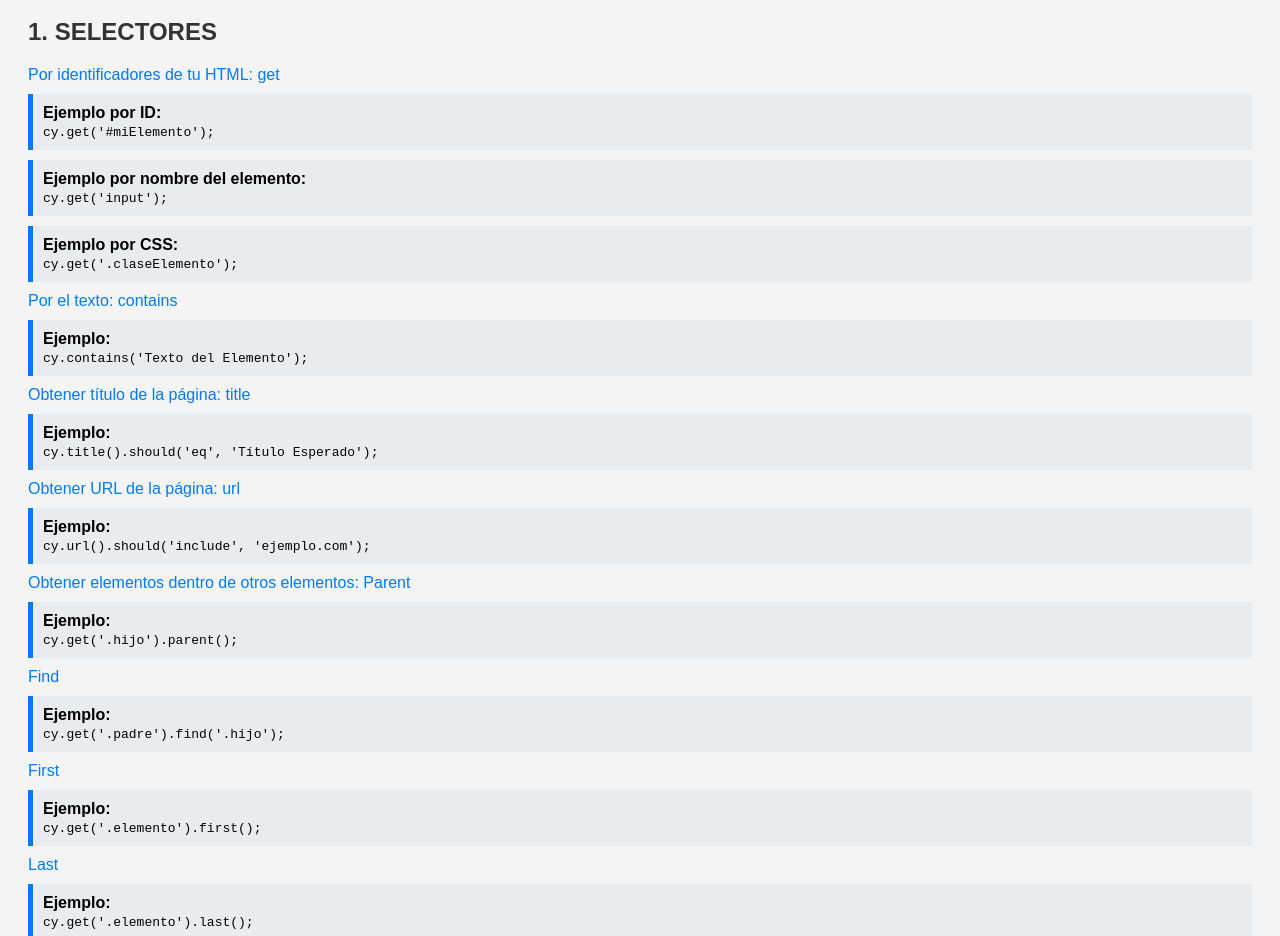
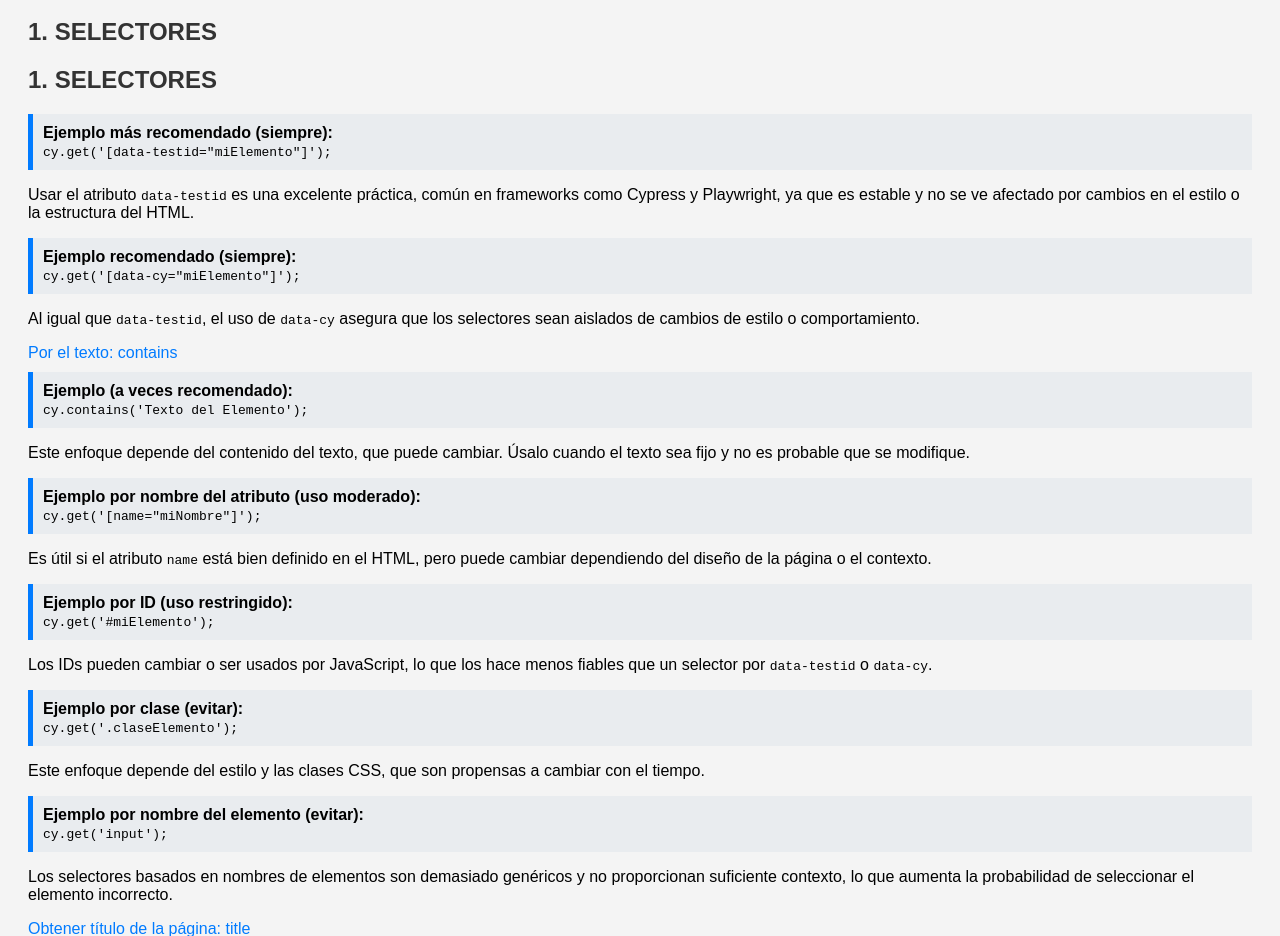
Before and after one commit to Bootcamp-QA/cypress-bqa, a plain HTML site: page index.html in a window 1280 px wide. Shown: the part 440-1376 px from the top of the page. Drawn offline with Linux system fonts and the light colour scheme.

Commit message:
Update index.html

```diff
--- a/index.html
+++ b/index.html
@@ -67,25 +67,59 @@
 
     <div class="category">
         <h2>1. SELECTORES</h2>
-        <a href="https://docs.cypress.io/api/commands/get" target="_blank">Por identificadores de tu HTML: get</a>
+        <div class="category">
+    <h2>1. SELECTORES</h2>
+
+    <!-- Mejor práctica: uso de data-testid -->
     <div class="example">
-            <strong>Ejemplo por ID:</strong><br>
+        <strong>Ejemplo más recomendado (siempre):</strong><br>
+        <code>cy.get('[data-testid="miElemento"]');</code>
+    </div>
+    <p>Usar el atributo <code>data-testid</code> es una excelente práctica, común en frameworks como Cypress y Playwright, ya que es estable y no se ve afectado por cambios en el estilo o la estructura del HTML.</p>
+
+    <!-- También muy recomendado: uso de data-cy -->
+    <div class="example">
+        <strong>Ejemplo recomendado (siempre):</strong><br>
+        <code>cy.get('[data-cy="miElemento"]');</code>
+    </div>
+    <p>Al igual que <code>data-testid</code>, el uso de <code>data-cy</code> asegura que los selectores sean aislados de cambios de estilo o comportamiento.</p>
+
+    <!-- Selectores por texto, dependiendo del caso -->
+    <a href="https://docs.cypress.io/api/commands/contains" target="_blank">Por el texto: contains</a>
+    <div class="example">
+        <strong>Ejemplo (a veces recomendado):</strong><br>
+        <code>cy.contains('Texto del Elemento');</code>
+    </div>
+    <p>Este enfoque depende del contenido del texto, que puede cambiar. Úsalo cuando el texto sea fijo y no es probable que se modifique.</p>
+
+    <!-- Uso moderado: atributos de HTML como 'name' -->
+    <div class="example">
+        <strong>Ejemplo por nombre del atributo (uso moderado):</strong><br>
+        <code>cy.get('[name="miNombre"]');</code>
+    </div>
+    <p>Es útil si el atributo <code>name</code> está bien definido en el HTML, pero puede cambiar dependiendo del diseño de la página o el contexto.</p>
+
+    <!-- Uso restringido: IDs -->
+    <div class="example">
+        <strong>Ejemplo por ID (uso restringido):</strong><br>
         <code>cy.get('#miElemento');</code>
     </div>
+    <p>Los IDs pueden cambiar o ser usados por JavaScript, lo que los hace menos fiables que un selector por <code>data-testid</code> o <code>data-cy</code>.</p>
+
+    <!-- Evitar: selectores por clase o por nombre del elemento -->
     <div class="example">
-            <strong>Ejemplo por nombre del elemento:</strong><br>
+        <strong>Ejemplo por clase (evitar):</strong><br>
+        <code>cy.get('.claseElemento');</code>
+    </div>
+    <p>Este enfoque depende del estilo y las clases CSS, que son propensas a cambiar con el tiempo.</p>
+
+    <div class="example">
+        <strong>Ejemplo por nombre del elemento (evitar):</strong><br>
         <code>cy.get('input');</code>
     </div>
-        <div class="example">
-            <strong>Ejemplo por CSS:</strong><br>
-            <code>cy.get('.claseElemento');</code>
-        </div>
+    <p>Los selectores basados en nombres de elementos son demasiado genéricos y no proporcionan suficiente contexto, lo que aumenta la probabilidad de seleccionar el elemento incorrecto.</p>
 
-        <a href="https://docs.cypress.io/api/commands/contains" target="_blank">Por el texto: contains</a>
-        <div class="example">
-            <strong>Ejemplo:</strong><br>
-            <code>cy.contains('Texto del Elemento');</code>
-        </div>
+    <!-- Otras opciones útiles -->
 
         <a href="https://docs.cypress.io/api/commands/title" target="_blank">Obtener título de la página: title</a>
         <div class="example">
```
Lines whose indentation alone changed are shown as unchanged.
